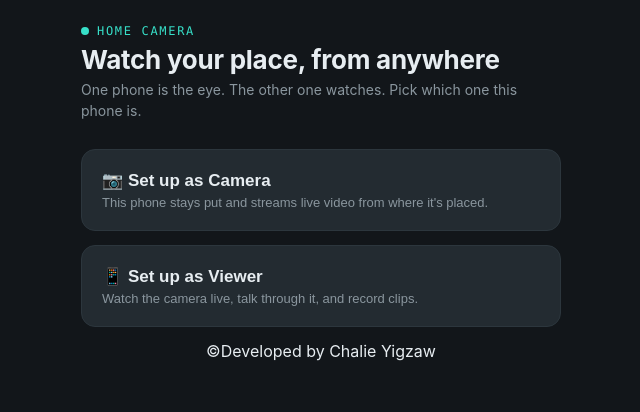
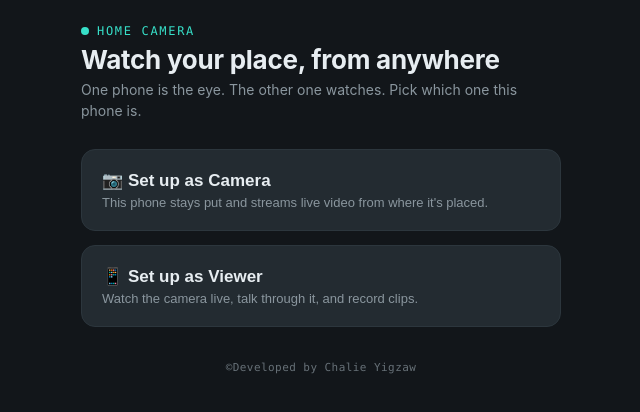
Before and after one commit to chalieyigzaw78-stack/Charlie-s-camera, a website: page public/index.html in a window 1280 px wide. Shown: the whole page, without its empty margins (319-959 px from the left). Drawn offline with Linux system fonts and the light colour scheme.

Commit message:
Update style.css

```diff
--- a/public/style.css
+++ b/public/style.css
@@ -259,3 +259,13 @@ video {
 }
 
 .back-link:hover { color: var(--accent-2); }
+
+.credit-footer {
+  text-align: center;
+  margin-top: 20px;
+  font-family: var(--mono);
+  font-size: 11px;
+  letter-spacing: 0.04em;
+  color: var(--text-dim);
+  opacity: 0.7;
+}
```
